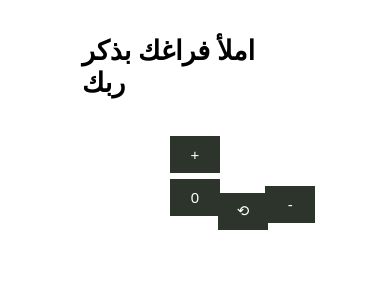
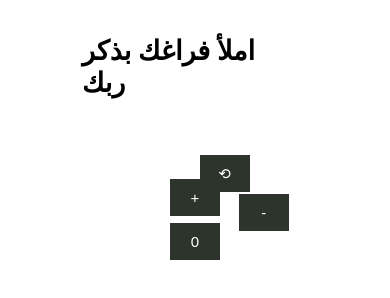
Before and after one commit to mariam502/C_ounter, a plain HTML site: page index.html in a window 390 px wide. Drawn offline with Linux system fonts and the light colour scheme.

Commit message:
update responsive-buttons

```diff
--- a/style.css
+++ b/style.css
@@ -50,16 +50,17 @@ h1 {
     justify-content: center;
     flex-wrap: wrap;
     align-content: center;
+    position: relative;
   }
   .uturn {
-    position: relative;
-    bottom: 150%;
-    left: 46.5%;
+    position: absolute;
+    bottom: 100%;
+    left: 51.5%;
   }
   .mins {
-    position: relative;
-    bottom: 75.5%;
-    left: 92.5%;
+    position: absolute;
+    bottom: 19.5%;
+    left: 89.5%;
   }
   h1 {
     font-size: 27px;
```
